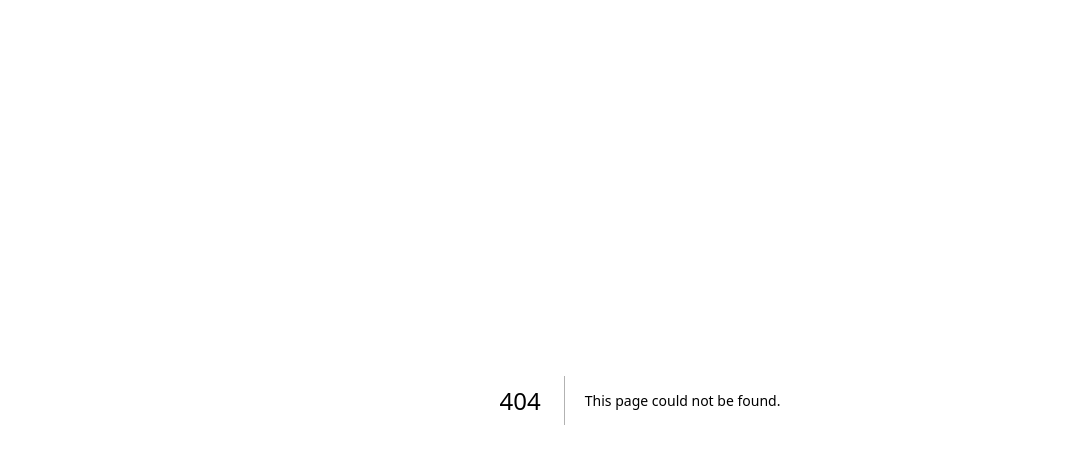
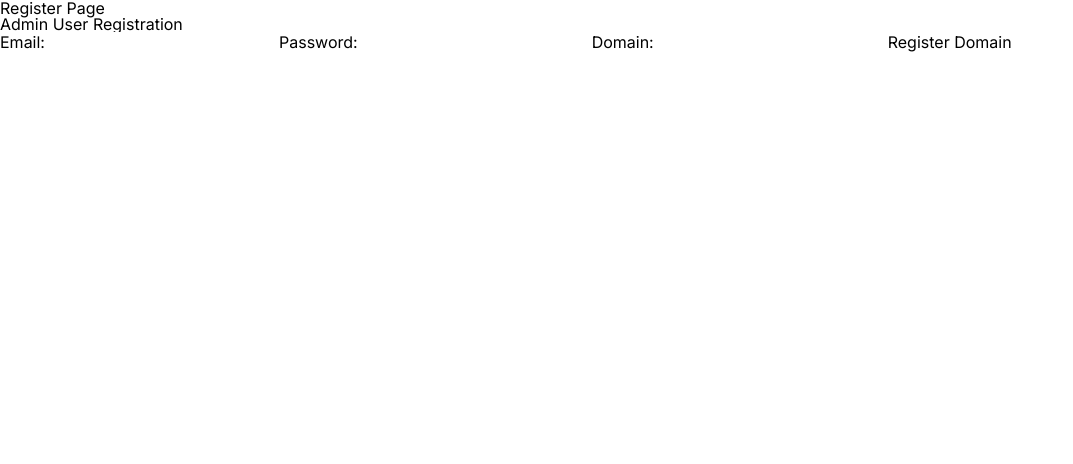
Before and after one commit to drili/next-react-saas-booking-event-app, a Next.js app: page /registration in a window 1280 px wide. Before the commit this address had no page. Shown: the top 464 px of the page, without its empty margins (0-1073 px from the left). Built offline with nearby package versions, Linux system fonts and the light colour scheme.

Commit message:
wip registration

```diff
--- /dev/null
+++ b/app/(pages)/(auth)/login/page.tsx
@@ -0,0 +1,12 @@
+import React from 'react';
+
+const LoginPage: React.FC = () => {
+    return (
+        <div>
+            <h1>Login Page</h1>
+
+        </div>
+    );
+};
+
+export default LoginPage;
--- /dev/null
+++ b/app/(pages)/(auth)/registration/page.tsx
@@ -0,0 +1,14 @@
+import React from 'react';
+import RegistrationForm from '@/app/components/registration/RegistrationForm';
+
+const RegisterPage: React.FC = () => {
+    return (
+        <div>
+            <h1>Register Page</h1>
+
+            <RegistrationForm />
+        </div>
+    );
+};
+
+export default RegisterPage;
--- /dev/null
+++ b/app/api/registration/route.ts
@@ -0,0 +1,42 @@
+import express, { Request, Response } from 'express';
+import mongoose from 'mongoose';
+import bcrypt from 'bcrypt';
+import AdminUser from '@/app/models/AdminUser';
+
+const server = express()
+server.use(express.json())
+
+// *** Connect to MongoDB
+mongoose.connect(process.env.MONGODB_URI || '')
+
+server.post("/api/register", async (req: Request, res: Response) => {
+    try {
+        const { email, password, domain } = req.body
+
+        const existingUser = await AdminUser.findOne({ email })
+        if (existingUser) {
+            return res.status(400).json({ error: "Email is already registered" })
+        }
+
+        const hashedPassword = await bcrypt.hash(password, 10)
+
+        const newUser = new AdminUser({
+            email,
+            password: hashedPassword,
+            domain,
+            plan: "free"
+        })
+
+        await newUser.save()
+
+        res.status(201).json({ message: "Registration successful." })
+    } catch (error) {
+        console.error('Registration error', error);
+        res.status(500).json({ error: 'Internal server error' });
+    }
+})
+
+const PORT = process.env.PORT || 3001;
+server.listen(PORT, () => {
+    console.log(`Server running on http://localhost:${PORT}`);
+});
--- /dev/null
+++ b/app/components/registration/RegistrationForm.tsx
@@ -0,0 +1,58 @@
+"use client"
+
+import React, { useState } from 'react'
+
+const RegistrationForm: React.FC = () => {
+    const [email, setEmail] = useState("")
+    const [password, setPassword] = useState("")
+    const [domain, setDomain] = useState("")
+
+    const handleRegister = async () => {
+        try {
+            // TODO: Handle registration logic
+            console.log(`handleRegister()`);
+
+        } catch (error) {
+            console.error("Registration failed.", error);
+
+        }
+    }
+
+    return (
+        <div id='component_RegistrationForm'>
+            <h2>Admin User Registration</h2>
+
+            <form>
+                <label>Email:</label>
+                <input
+                    type="email"
+                    value={email}
+                    onChange={(e) => setEmail(e.target.value)}
+                    required
+                />
+
+                <label>Password:</label>
+                <input
+                    type='password'
+                    value={password}
+                    onChange={(e) => setPassword(e.target.value)}
+                    required
+                />
+
+                <label>Domain:</label>
+                <input
+                    type='text'
+                    value={domain}
+                    onChange={(e) => setDomain(e.target.value)}
+                    required
+                />
+
+                <button type='button' onClick={handleRegister}>
+                    Register Domain
+                </button>
+            </form>
+        </div>
+    )
+}
+
+export default RegistrationForm
--- /dev/null
+++ b/app/models/AdminUser.ts
@@ -0,0 +1,19 @@
+import mongoose, { Document, Schema } from 'mongoose';
+
+export interface AdminUserDocument extends Document {
+    email: string;
+    password: string;
+    domain: string;
+    plan: string;
+}
+
+const AdminUserSchema = new Schema<AdminUserDocument>({
+    email: { type: String, required: true, unique: true },
+    password: { type: String, required: true },
+    domain: { type: String, required: true, unique: true },
+    plan: { type: String, default: 'free' },
+})
+
+const AdminUser = mongoose.model<AdminUserDocument>("AdminUser", AdminUserSchema)
+
+export default AdminUser;
--- a/package.json
+++ b/package.json
@@ -9,6 +9,7 @@
     "lint": "next lint"
   },
   "dependencies": {
+    "bcrypt": "^5.1.1",
     "dotenv": "^16.3.1",
     "express": "^4.18.2",
     "jsonwebtoken": "^9.0.2",
@@ -19,6 +20,8 @@
     "stripe": "^14.8.0"
   },
   "devDependencies": {
+    "@types/bcrypt": "^5.0.2",
+    "@types/express": "^4.17.21",
     "@types/node": "^20.10.4",
     "@types/react": "^18.2.45",
     "@types/react-dom": "^18.2.17",
--- a/tailwind.config.ts
+++ b/tailwind.config.ts
@@ -16,5 +16,6 @@ const config: Config = {
     },
   },
   plugins: [],
+  allowJs: true
 }
 export default config
```
Also changed, not shown: 1 other file (tests, documents, lock files or other folders).
